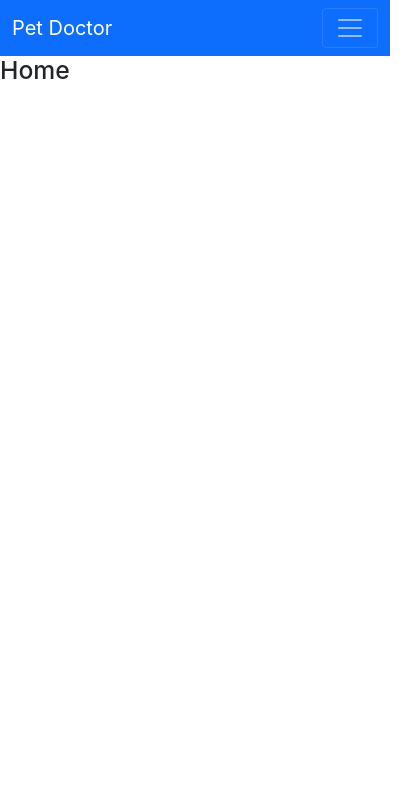
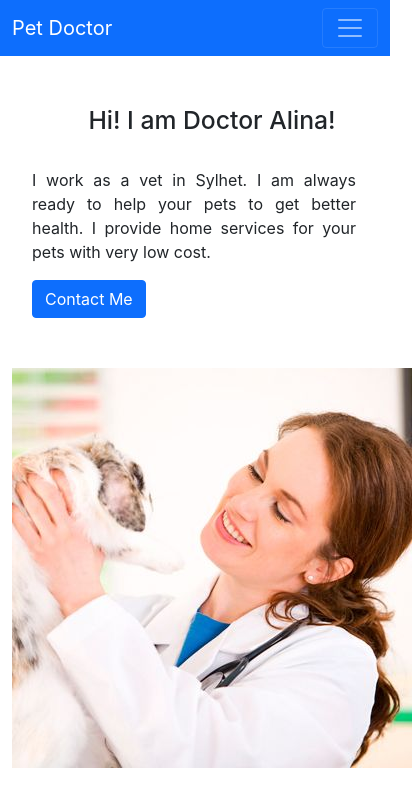
Before and after one commit to faridulhaque/Pet-Doctor, a React (Create React App) app: page / in a window 390 px wide. Shown: the top 806 px of the page, 412 px wide, since content can reach past the window. Built offline with nearby package versions, Linux system fonts and the light colour scheme.

Commit message:
banner part with responsive

```diff
--- /dev/null
+++ b/src/components/Banner/Banner.css
@@ -0,0 +1,35 @@
+.banner{
+    display: grid;
+    grid-template-columns: repeat(2, 1fr);
+    margin-top: 100px;
+    align-items: center;
+
+}
+
+.banner p{
+    width: 90%;
+    text-align: justify;
+}
+.button{
+    background-color: rgb(108, 153, 236);
+}
+
+/* codes for responsive the banner*/
+@media only screen and (max-width: 570px) {
+    .banner{
+        display: grid;
+        grid-template-columns: repeat(1, 1fr);
+        margin-top: 50px;
+    }
+    .text h2, p{
+
+        text-align: center;
+
+    }
+    .banner .text{
+        width: 90%;
+        margin-left: 5%;
+        margin-bottom: 50px;
+    }
+
+  }
--- /dev/null
+++ b/src/components/Banner/Banner.js
@@ -0,0 +1,37 @@
+import React from "react";
+import { Link } from "react-router-dom";
+import banner from "../../images/banner.jpg";
+import "./Banner.css";
+
+const Banner = () => {
+  return (
+    <div>
+      <div className="banner container">
+          {/* ------------ text in the left side of the banner ----------started*/}
+        <div className="text">
+          <h2>Hi! I am Doctor Alina! </h2>
+          <br/>
+          <p>
+            I work as a vet in Sylhet. I am always ready to help your pets to
+            get better health. I provide home services for your pets with very
+            low cost.
+
+          </p>
+          <Link to="/SignIn" className='btn btn-primary'>Contact Me</Link>
+        </div>
+        {/* ------------ text in the left side of the banner----------- ended */}
+
+        {/* ----------------------------------------------------------------- */}
+
+        {/* ----------- image in the right side of the banner---------started */}
+        <div className='ms-lg-auto'>
+          <img src={banner} alt="dog and a doctor" />
+        </div>
+        {/* ----------- image in the right side of the banner---------ended */}
+
+      </div>
+    </div>
+  );
+};
+
+export default Banner;
--- a/src/components/Home/Home.js
+++ b/src/components/Home/Home.js
@@ -1,9 +1,10 @@
 import React from 'react';
+import Banner from '../Banner/Banner';
 
 const Home = () => {
     return (
         <div>
-            <h2>Home</h2>
+            <Banner></Banner>
         </div>
     );
 };
```
Also changed, not shown: src/images/banner.jpg (added).
